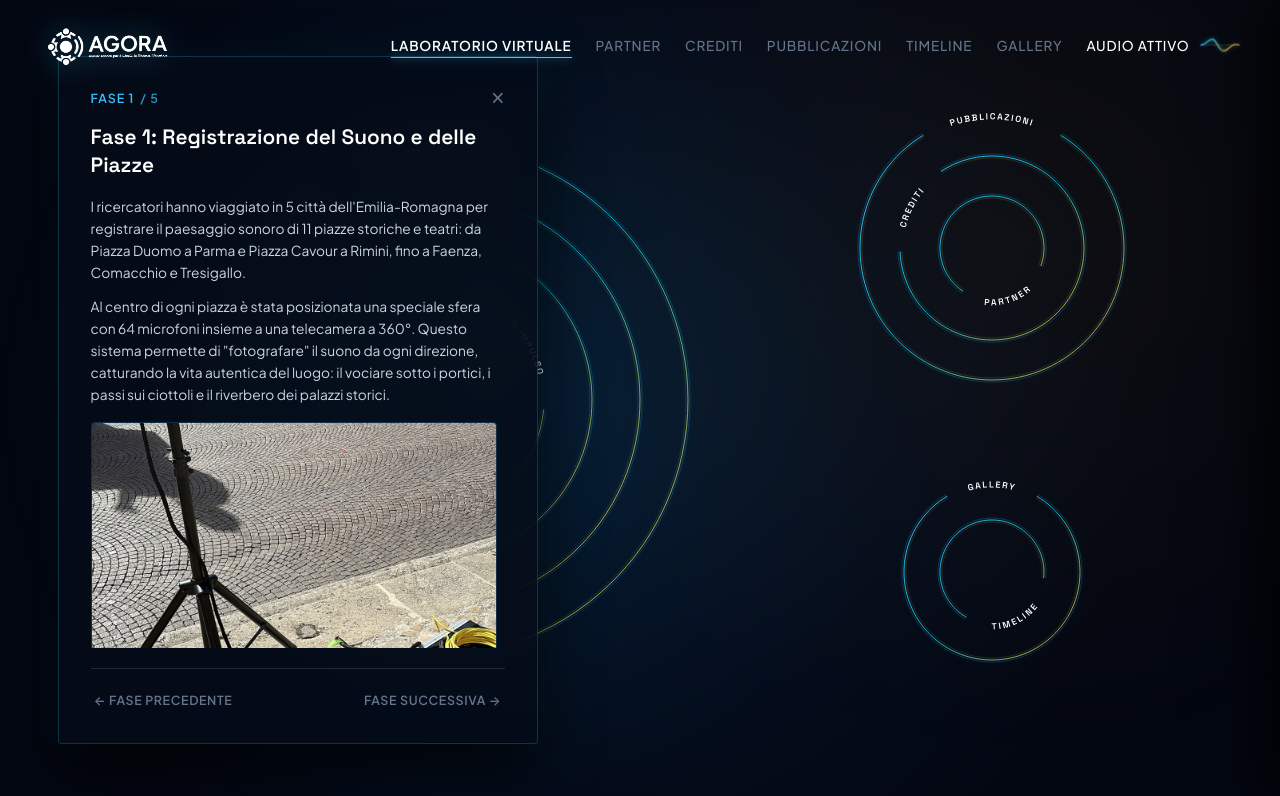
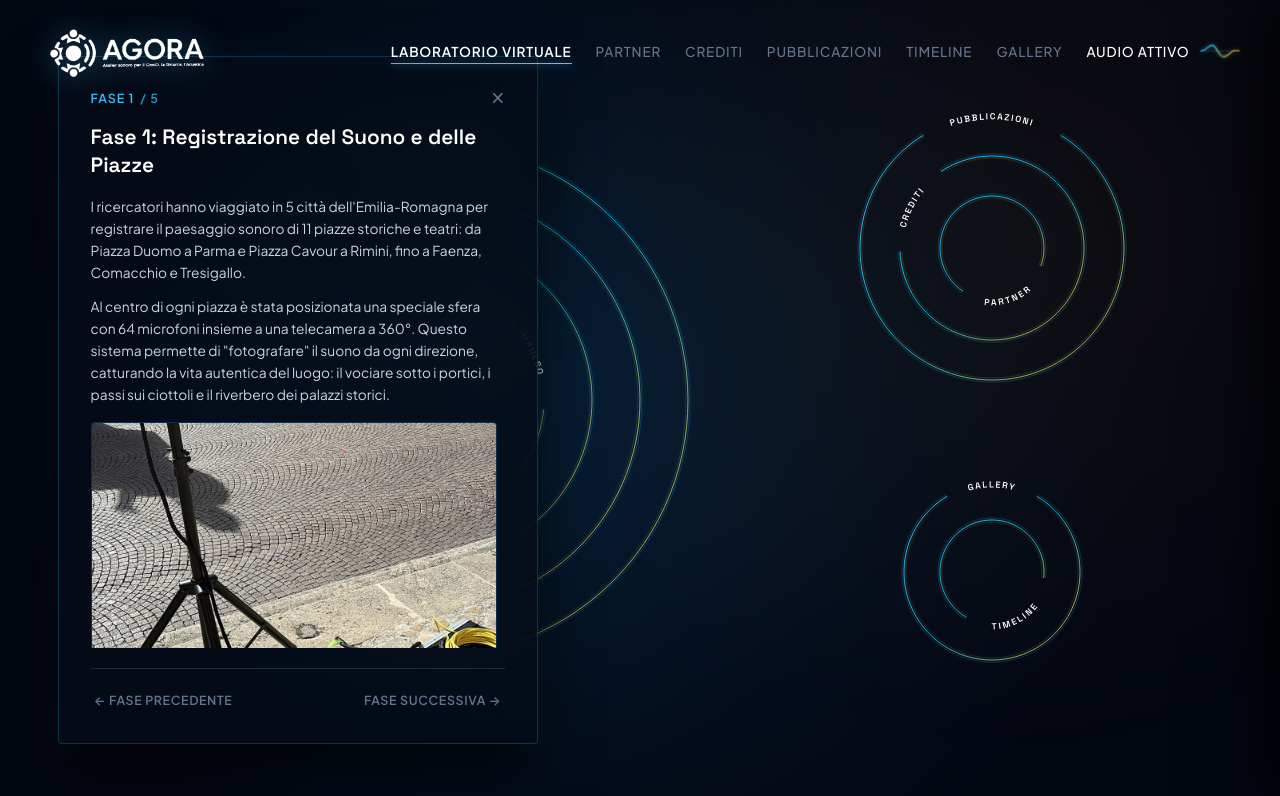
Before and after one commit to Barlumi/ProgettoAgor-, a plain HTML site: page index.html in a window 1280 px wide. Drawn offline with Linux system fonts and the light colour scheme; animation ran at ten frames a second.

Commit message:
style(header): ingrandito logo AGORA a 54px per maggiore leggibilita

```diff
--- a/styles.css
+++ b/styles.css
@@ -104,9 +104,9 @@ html, body {
 }
 
 .header-logo-img {
-  height: 42px;
+  height: 54px;
   width: auto;
-  max-width: 175px;
+  max-width: 220px;
   object-fit: contain;
   display: block;
   filter: drop-shadow(0 0 16px rgba(56, 189, 248, 0.45));
```
